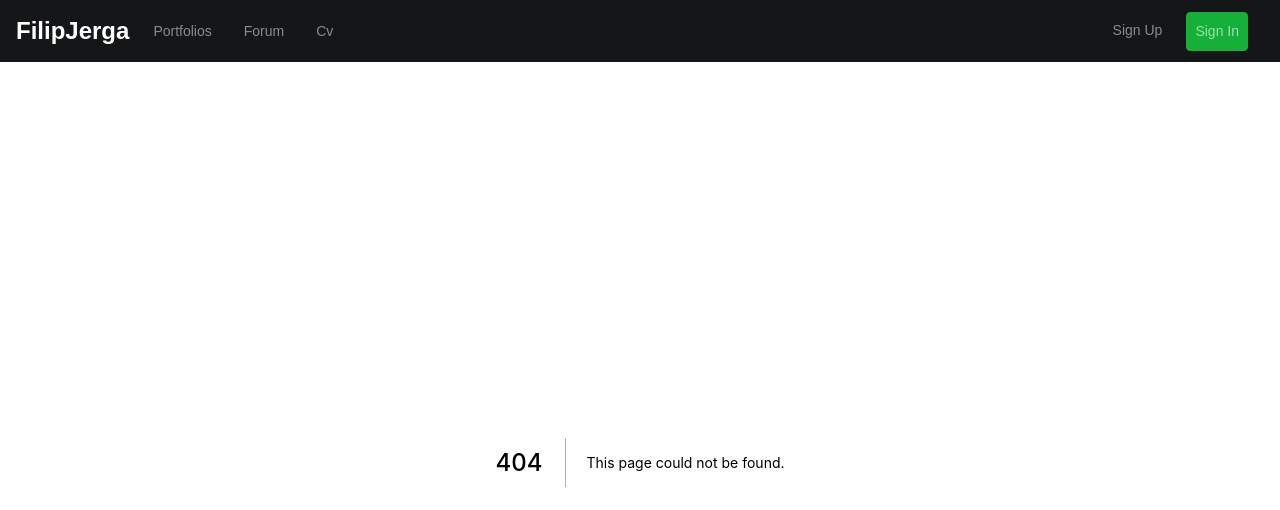
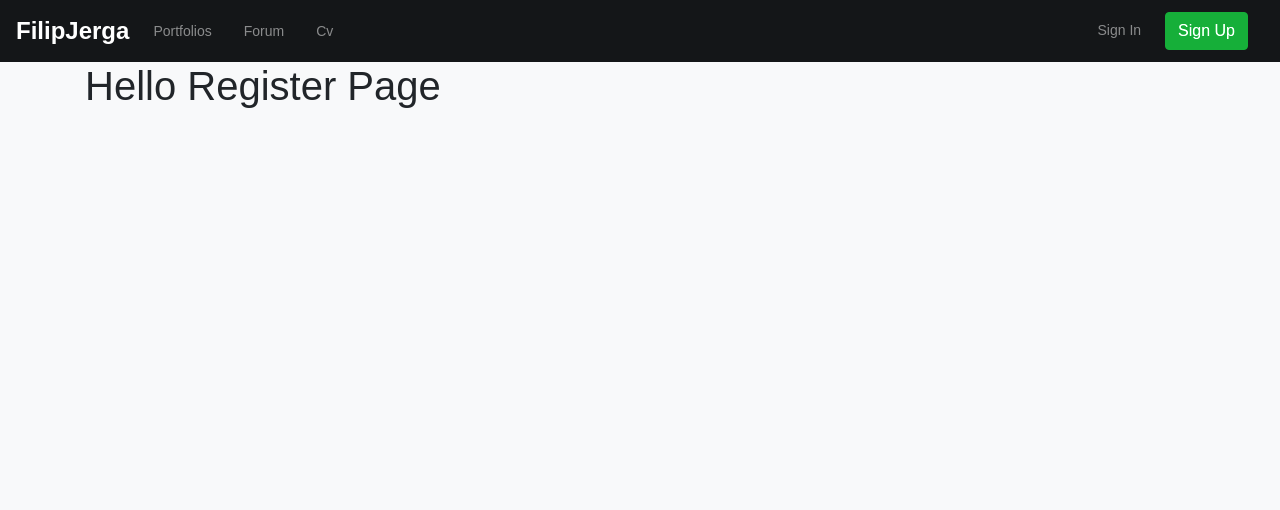
Before and after one commit to Jerga99/nextjs-portfolio-course, a Next.js app: page /register in a window 1280 px wide. Before the commit this address had no page. Shown: the top 510 px of the page. Built offline with nearby package versions, Linux system fonts and the light colour scheme.

Commit message:
12 Navigation

```diff
--- a/components/shared/Navbar.js
+++ b/components/shared/Navbar.js
@@ -1,33 +1,43 @@
 
 
-import { Navbar, NavDropdown, Nav } from 'react-bootstrap';
+import { Navbar, Nav } from 'react-bootstrap';
+import Link from 'next/link'
+
+const AppLink = ({children, className, href}) =>
+  <Link href={href}>
+    <a className={className}>{children}</a>
+  </Link>
 
 const AppNavbar = () => {
 
   return (
     <div className="navbar-wrapper">
       <Navbar expand="lg" className="navbar-dark fj-mw9">
-        <Navbar.Brand className="mr-3 font-weight-bold" href="#">FilipJerga</Navbar.Brand>
+        <AppLink
+          href="/"
+          className="navbar-brand mr-3 font-weight-bold">
+          FilipJerga
+        </AppLink>
         <Navbar.Toggle />
         <Navbar.Collapse>
           <Nav className="mr-auto">
-            <Nav.Link href="#" className="mr-3">
+            <AppLink href="/portfolios" className="nav-link mr-3">
               Portfolios
-            </Nav.Link>
-            <Nav.Link href="#" className="mr-3">
+            </AppLink>
+            <AppLink href="/forum/categories" className="nav-link mr-3">
               Forum
-            </Nav.Link>
-            <Nav.Link href="#" className="mr-3">
+            </AppLink>
+            <AppLink href="/cv" className="mr-3 nav-link">
               Cv
-            </Nav.Link>
+            </AppLink>
           </Nav>
           <Nav>
-            <Nav.Link href="#" className="mr-3">
+            <AppLink href="/login" className="mr-3 nav-link">
+              Sign In
+            </AppLink>
+            <AppLink href="/register" className="mr-3 btn btn-success bg-green-2 bright">
               Sign Up
-            </Nav.Link>
-            <Nav.Link href="#" className="mr-3 btn btn-success bg-green-2 bright">
-              Sign In
-            </Nav.Link>
+            </AppLink>
           </Nav>
         </Navbar.Collapse>
       </Navbar>
--- /dev/null
+++ b/pages/cv.js
@@ -0,0 +1,4 @@
+
+
+const Cv = () => <h1>Hello CV Page</h1>
+export default Cv;
--- /dev/null
+++ b/pages/register.js
@@ -0,0 +1,5 @@
+
+
+
+const Register = () => <h1>Hello Register Page</h1>
+export default Register;
```
